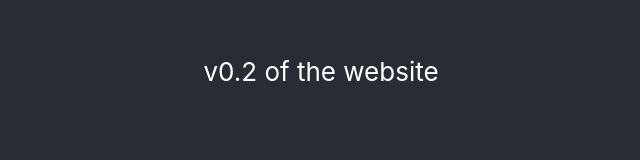
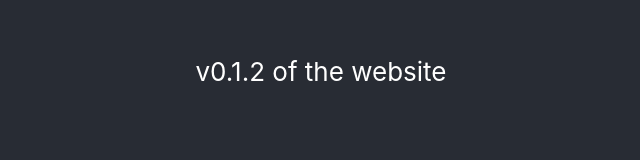
Before and after one commit to OlegGlo/glotov.com, a React (Create React App) app: page / in a window 1280 px wide. Shown: the part 329-489 px from the top of the page, without its empty margins (319-959 px from the left). Built offline with nearby package versions, Linux system fonts and the light colour scheme.

Commit message:
whatever this is

```diff
--- a/src/App.js
+++ b/src/App.js
@@ -8,7 +8,7 @@ function App() {
       <div className="App">
         <header className="App-header">
           <p>
-            v0.2 of the website
+            v0.1.2 of the website
           </p>
         </header>
         <br />
```
